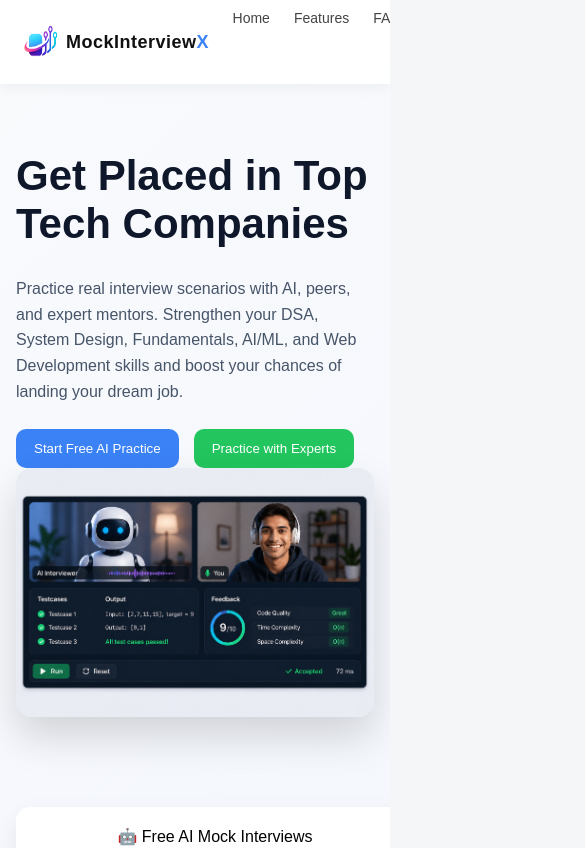
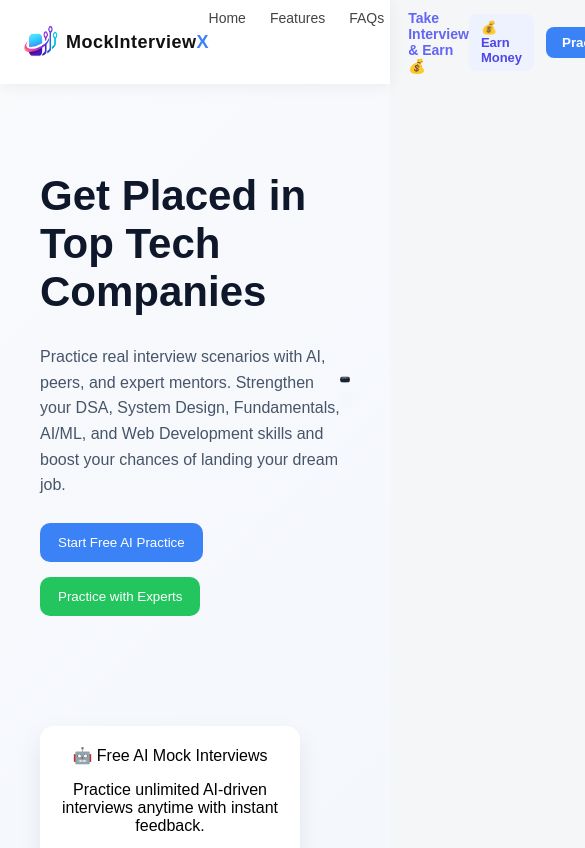
Before and after one commit to MuskanMehta-2006/MockInterviewX_frontend, a React (Create React App) app: page / in a window 390 px wide. Shown: the top 848 px of the page, 585 px wide, since content can reach past the window. Built offline with nearby package versions, Linux system fonts and the light colour scheme.

Commit message:
Fix mobile responsive issues (remove overflow, improve layout)

```diff
--- a/src/pages/LandingPage.jsx
+++ b/src/pages/LandingPage.jsx
@@ -321,8 +321,7 @@ const styles = {
   page: {
     fontFamily: "Arial",
     background: "linear-gradient(135deg, #f8fafc, #eef2ff)",
-    minHeight: "100vh",
-    overflowX: "hidden"
+    minHeight: "100vh"
   },
 logoIcon: {
   width: "50px",
@@ -332,8 +331,6 @@ logoIcon: {
   navbar: {
   position: "sticky",
   top: 0,
-  gap: "24px",
-fontSize: "14px",
   zIndex: 1000,
   display: "flex",
   justifyContent: "space-between",
@@ -349,7 +346,6 @@ navLinks: {
   gap: "22px",
   fontWeight: "500",
   color: "#334155",
-    flexWrap: "wrap",
   cursor: "pointer"
 },
 navLeft: {
@@ -403,17 +399,16 @@ navTag: {
 },
   /* HERO */
   hero: {
-  display: "flex",
-  justifyContent: "space-between",
-  alignItems: "center",
-  flexWrap: "wrap",
-  padding: "60px 40px",
-  flexDirection: "column",  // 🔥 mobile ke liye
-  padding: "40px 16px",
-},
+    display: "flex",
+    justifyContent: "space-between",
+    alignItems: "center",
+    flexWrap: "wrap",
+    padding: "60px 40px"
+  },
 
   left: {
     flex: 1,
+    minWidth: "300px"
   },
 
   right: {
@@ -473,13 +468,13 @@ navTag: {
   gridTemplateColumns: "repeat(auto-fit, minmax(250px, 1fr))",
   gap: "20px",
   marginTop: "50px",
-  padding: "0 16px"
+  padding: "0 40px"
 },
   card: {
     padding: "20px",
     background: "white",
     borderRadius: "14px",
-    width: "100%",
+    width: "220px",
     textAlign: "center",
     boxShadow: "0 10px 25px rgba(0,0,0,0.08)",
     fontWeight: "500"
```
